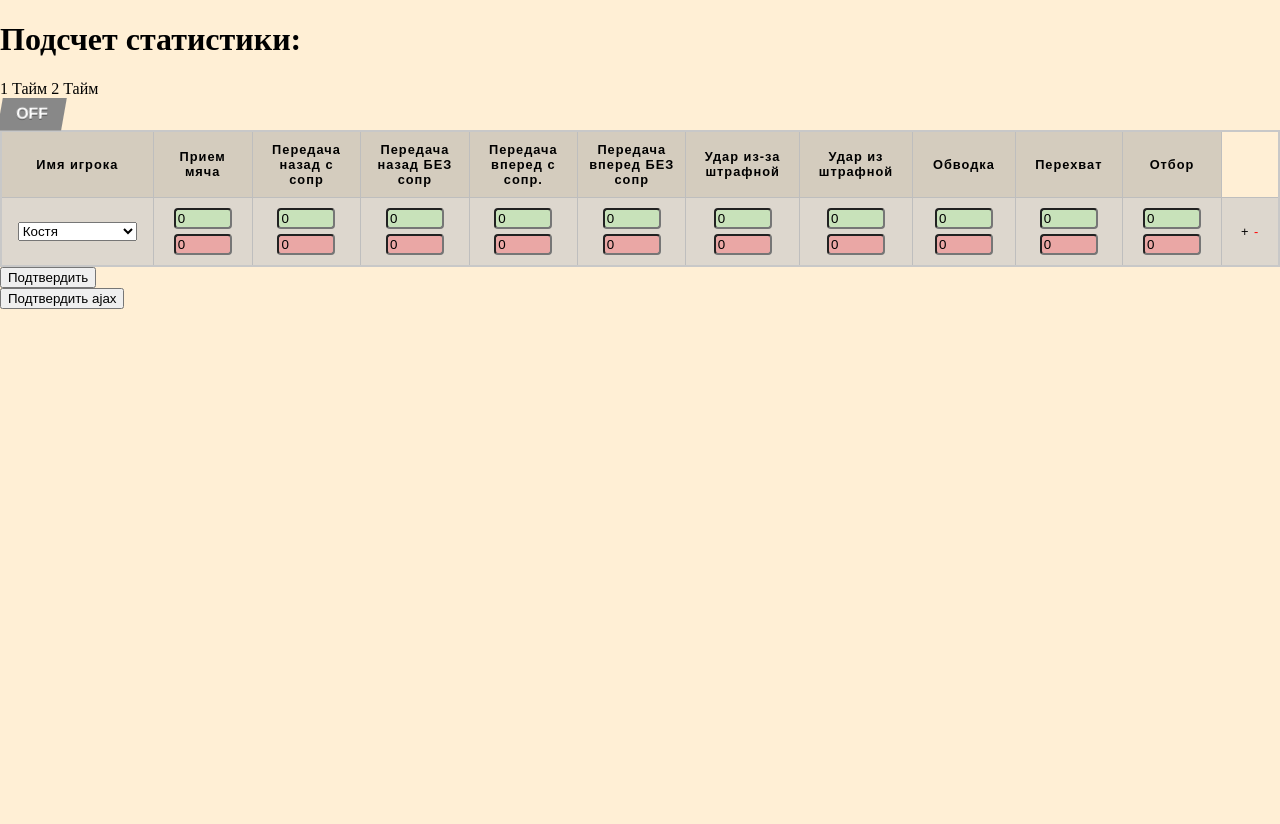
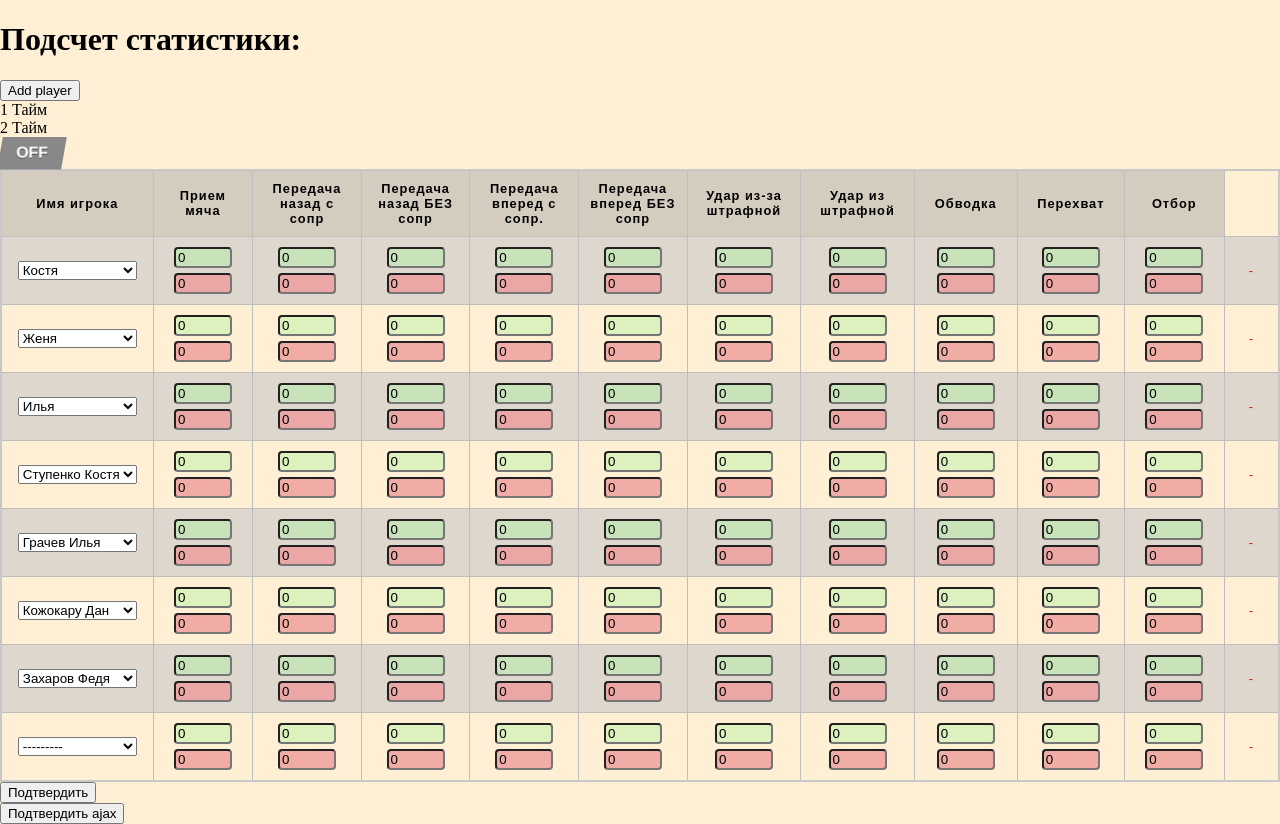
Before and after one commit to Stkos95/Statistic, a Django app: page /statistic/ in a window 1280 px wide. Shown: the part 66-890 px from the top of the page. Before the commit the page ends 375 px from the top, so only its background shows below. Run offline with Django 4.2, Linux system fonts and the light colour scheme; data comes from the database, SQL or seed files in the repository.

Commit message:
add button add-player

```diff
--- a/statist/static/css/statistic.css
+++ b/statist/static/css/statistic.css
@@ -1,6 +1,6 @@
 div span:last-child {
     color: red;
-    display: none;
+    /*display: none;*/
 }
 
 span {
--- a/statist/static/js/index.js
+++ b/statist/static/js/index.js
@@ -85,12 +85,12 @@ function removePlayer(element) {
         parentElement.remove()
     }
 
-    let buttons = document.querySelectorAll('.add-player')
-    let LastButton = buttons[buttons.length - 1];
-    if (buttons.length === 2) {
-        LastButton.nextElementSibling.style.display = 'none'
-    }
-    LastButton.style.display = 'inline'
+    // let buttons = document.querySelectorAll('.add-player')
+    // let LastButton = buttons[buttons.length - 1];
+    // if (buttons.length === 2) {
+    //     LastButton.nextElementSibling.style.display = 'none'
+    // }
+    // LastButton.style.display = 'inline'
 
 
 }
--- a/statist/templates/statist/statistic.html
+++ b/statist/templates/statist/statistic.html
@@ -8,8 +8,8 @@
 <script src="{% static 'js/plus-minus.js' %}"></script>
 
 <h1>Подсчет статистики:</h1>
-
-<span onclick="halfSelect(this)" data-half="1">1 Тайм</span>
+<input type="button" id="add-player" value="Add player">
+<span class="selected" onclick="halfSelect(this)" data-half="1">1 Тайм</span>
 <span onclick="halfSelect(this)" data-half="2">2 Тайм</span>
 <div class="checkbox-wrapper-8">
   <input onclick="checkboxOn(this)" class="tgl tgl-skewed" id="cb3-8" type="checkbox"/>
@@ -20,7 +20,7 @@
     {% csrf_token %}
 
 
-    <div data-half="1" class="half selected">
+    <div data-half="1" class="half">
 
 <table>
 
@@ -36,7 +36,7 @@
     </tr>
 
     {% for f in formset.forms %}
-    <tr class="field-row" style="display:none;">
+    <tr class="field-row">
 
         <td class="field">
         {{ f.name }}
@@ -46,10 +46,10 @@
                 <input class="fail" name="{{ act.slug }}-oshibka-1" type="number" value="0">
             </td>
         {% endfor %}
-        <td><span class="add-player" onclick="addPlayer(this)">+</span>
+        <td>
+            <span class="remove-player" onclick="removePlayer(this)">-</span>
+        </td>
 
-        <span class="remove-player" onclick="removePlayer(this)">-</span>
-        </td>
     </tr>
     {% endfor %}
 
@@ -57,38 +57,38 @@
 </table>
     </div>
 
-    <div data-half="2" class="half">
-<table>
+<!--    <div data-half="2" class="half">-->
+<!--<table>-->
 
-    <tr>
-        <th class="head">
-            Имя игрока
-        </th>
-        {% for act in actions %}
-           <th class="head">
-               {{ act }}
-           </th>
-        {% endfor %}
-    </tr>
+<!--    <tr>-->
+<!--        <th class="head">-->
+<!--            Имя игрока-->
+<!--        </th>-->
+<!--        {% for act in actions %}-->
+<!--           <th class="head">-->
+<!--               {{ act }}-->
+<!--           </th>-->
+<!--        {% endfor %}-->
+<!--    </tr>-->
 
-    <tr class="field-row" style="display:none;">
-        <td class="field">
-        <input type="text" name="name-1">
-        </td>
-        {% for act in actions %}
-            <td class="field"><input data-half="1" class="success"  name="{{ act.slug }}-uspeshno-1" type="number" value="0">
-                <input class="fail" name="{{ act.slug }}-oshibka-1" type="number" value="0">
-            </td>
-        {% endfor %}
-        <td><span class="add-player" onclick="addPlayer(this)">+</span>
+<!--    <tr class="field-row" style="display:none;">-->
+<!--        <td class="field">-->
+<!--        <input type="text" name="name-1">-->
+<!--        </td>-->
+<!--        {% for act in actions %}-->
+<!--            <td class="field"><input data-half="1" class="success"  name="{{ act.slug }}-uspeshno-1" type="number" value="0">-->
+<!--                <input class="fail" name="{{ act.slug }}-oshibka-1" type="number" value="0">-->
+<!--            </td>-->
+<!--        {% endfor %}-->
+<!--        <td><span class="add-player" onclick="addPlayer(this)">+</span>-->
 
-        <span class="remove-player" onclick="removePlayer(this)">-</span>
-        </td>
-    </tr>
+<!--        <span class="remove-player" onclick="removePlayer(this)">-</span>-->
+<!--        </td>-->
+<!--    </tr>-->
 
 
-</table>
-</div>
+<!--</table>-->
+<!--</div>-->
 
 
 
@@ -102,9 +102,7 @@
 
 
 <script>
-    // const t = document.querySelector('input[type="checkbox"]')
-    //
-    // console.log(t.checked)
+
     const form = document.forms[0]
     function submit(e) {
         e.preventDefault();
@@ -129,16 +127,13 @@
 
 
 <script>
-    window.onload = function() {
-        let tables = document.querySelectorAll('table')
-        for (let table of tables){
-            addPlayer(null, table)
-        }
 
-    }
-    // addPlayer()
+    const addButton = document.querySelector('#add-player')
+    addButton.addEventListener('click', (event) => {
+        const data = document.querySelector('.selected').getAttribute('half-data')
+        console.log(data)
 
-
+    })
 
 
     // checkbox
@@ -164,19 +159,25 @@
     }
 
     function halfSelect(element) {
-        let halfs = document.querySelectorAll('.half');
+        let buttons = document.querySelectorAll('span[data-half]')
+        // let halfs = document.querySelectorAll('.half');
+        // console.log(halfs)
         let data = element.getAttribute('data-half');
-        for (let f of halfs) {
-            let h = f.getAttribute('data-half');
+        for (let button of buttons) {
+            let currentdata = button.getAttribute('data-half')
+            let currentDiv = document.querySelector(`div[data-half="${currentdata}"]`)
 
-            if (h === data) {
-                f.classList.add('selected')
+            if (data === currentdata) {
+
+                button.classList.add('selected');
+                currentDiv.style.display = 'block';
             } else {
-                f.classList.remove('selected')
+
+                currentDiv.style.display = 'none';
+                button.classList.remove('selected')
+
             }
         }
-
-
     }
     const csrftoken = document.querySelector('[name=csrfmiddlewaretoken]').value;
 
--- a/tasks/static/css/base.css
+++ b/tasks/static/css/base.css
@@ -177,7 +177,7 @@ div.detail p:nth-child(2) {
 
 span:last-child {
     color: red;
-    display: none;
+    /*display: none;*/
 }
 
 span {
@@ -403,9 +403,9 @@ input[type=number] {
     left: 10%;
 }
 
-.half {
-    display: none;
-}
+/*.half {*/
+/*    display: none;*/
+/*}*/
 .selected {
     display: block;
 }
```
